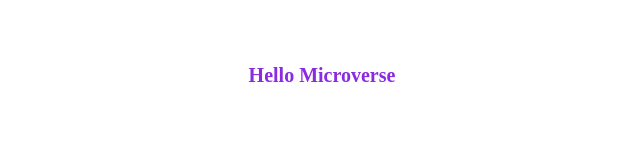
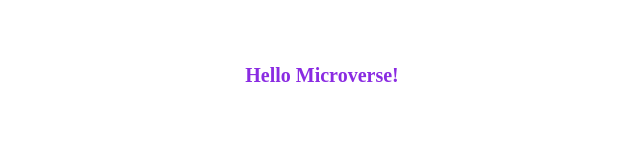
Before and after one commit to yayner2002/Hello-project, a website: page A.html in a window 1280 px wide. Shown: the full height of the page, 318-958 px from the left. Drawn offline with Linux system fonts and the light colour scheme.

Commit message:
styleint fixed with

```diff
--- a/A.html
+++ b/A.html
@@ -8,7 +8,6 @@
     <link rel="stylesheet" href="A.css">
 </head>
 <body>
-    <h1 class="heading-one">Hello Microverse</h1>
-
+    <h1 class="heading-one">Hello Microverse!</h1>
 </body>
 </html>
```
